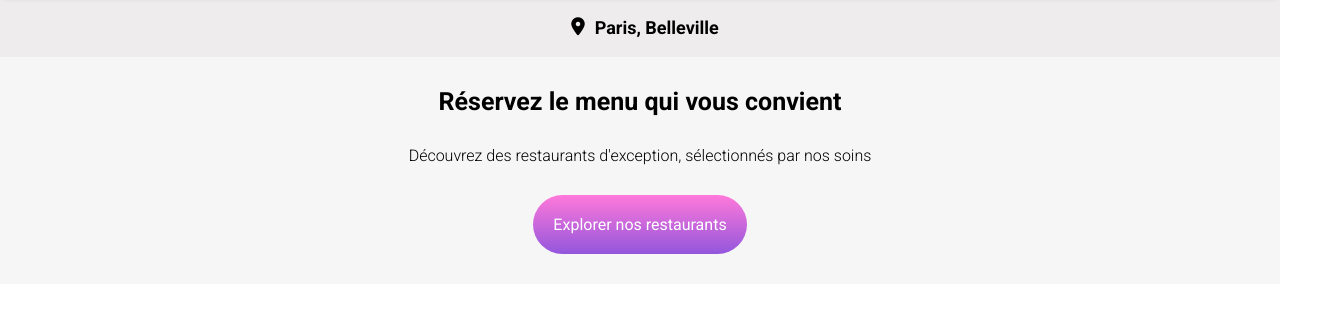
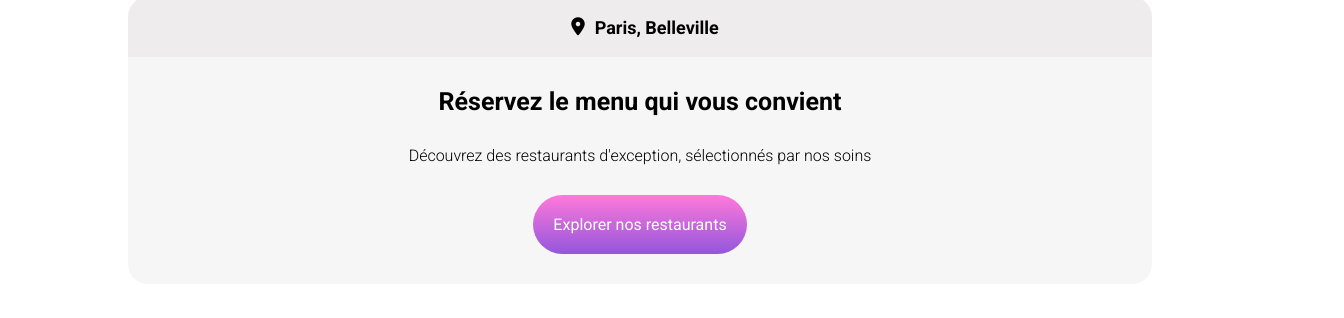
Before and after one commit to FrSotham/OhMyFood, a website: page index.html in a window 1280 px wide. Shown: the part 78-396 px from the top of the page, 1344 px wide, since content can reach past the window. Drawn offline with Linux system fonts and the light colour scheme; a web font is replaced by a local one.

Commit message:
add responsive

```diff
--- a/sass/base/reset.scss
+++ b/sass/base/reset.scss
@@ -1,4 +1,12 @@
+@use "../utils/media-querries";
+
 * {
     box-sizing: border-box;
     margin: 0px;
 }
+
+body {
+    @include media-querries.mobile-only {
+        margin: 0px 10%;
+    }
+}
--- a/sass/layouts/_explore.scss
+++ b/sass/layouts/_explore.scss
@@ -2,6 +2,7 @@
 @use "../utils/_typography.scss";
 @use "../utils/mixins";
 @use "../components/button";
+@use "../utils/media-querries";
 
 .explore {
     @include mixins.center-flex;
@@ -21,4 +22,8 @@
     &-button {
         @include button.button
     }
+    @include media-querries.mobile-only {
+        border-bottom-left-radius: 20px;
+        border-bottom-right-radius: 20px;
+    }
 }
--- a/sass/layouts/_footer.scss
+++ b/sass/layouts/_footer.scss
@@ -1,4 +1,6 @@
 @use "../utils/typography";
+@use "../utils/media-querries";
+@use "../utils/mixins";
 
 
 .footer {
@@ -32,4 +34,12 @@
         display: flex;
         gap: 10px;
     }
+    @include media-querries.mobile-only {
+        border-top-left-radius: 20px;
+        border-top-right-radius: 20px;
+        @include mixins.center-flex;
+    }
+
+
+
 }
--- a/sass/layouts/_header.scss
+++ b/sass/layouts/_header.scss
@@ -1,6 +1,7 @@
 @use "../utils/_variables.scss";
 @use "../utils/_typography.scss";
 @use "../utils/mixins";
+@use "../utils/media-querries";
 
 
 .header {
@@ -14,5 +15,8 @@ h1 {
     text-align: center;
     height: 75px;
     box-shadow: 0px 5px 5px -5px variables.$color-shadow;
+    @include media-querries.mobile-only {
+        box-shadow: none;
+    }
 }
 }
--- a/sass/layouts/_localisation.scss
+++ b/sass/layouts/_localisation.scss
@@ -1,6 +1,7 @@
 @use "../utils/_variables.scss";
 @use "../utils/_typography.scss";
 @use "../utils/mixins";
+@use "../utils/media-querries";
 
 .localisation {
         @include mixins.center-flex;
@@ -16,4 +17,8 @@
         font-weight: 600;
         font-size: typography.$text-font-size
     }
+    @include media-querries.mobile-only {
+        border-top-left-radius: 20px;
+        border-top-right-radius: 20px;
+    }
 }
--- a/sass/layouts/_restaurant.scss
+++ b/sass/layouts/_restaurant.scss
@@ -12,7 +12,7 @@
     gap: 25px;
     background-color: variables.$color-background;
     padding: 15px;
-        &-header {
+    &-header {
         padding-top: 30px;
              &__title{
         font-weight:800;
@@ -50,11 +50,14 @@
             font-weight: 700;
             font-size: typography.$text-font-size;
         }
-
-    }
+        @include media-querries.mobile-only {
+            height: 400px;
+        }
+        }
 
     @include media-querries.mobile-only {
-
+        border-radius: 20px;
+        margin-bottom: 30px;
     }
 
 }
--- a/sass/utils/_media-querries.scss
+++ b/sass/utils/_media-querries.scss
@@ -1,5 +1,5 @@
 @mixin mobile-only {
-    @media(min-width: 800px) {
+    @media(min-width: 1000px) {
         @content;
     }
 }
```
Also changed, not shown: index.html (+1 -2 lines), css/main.css.
